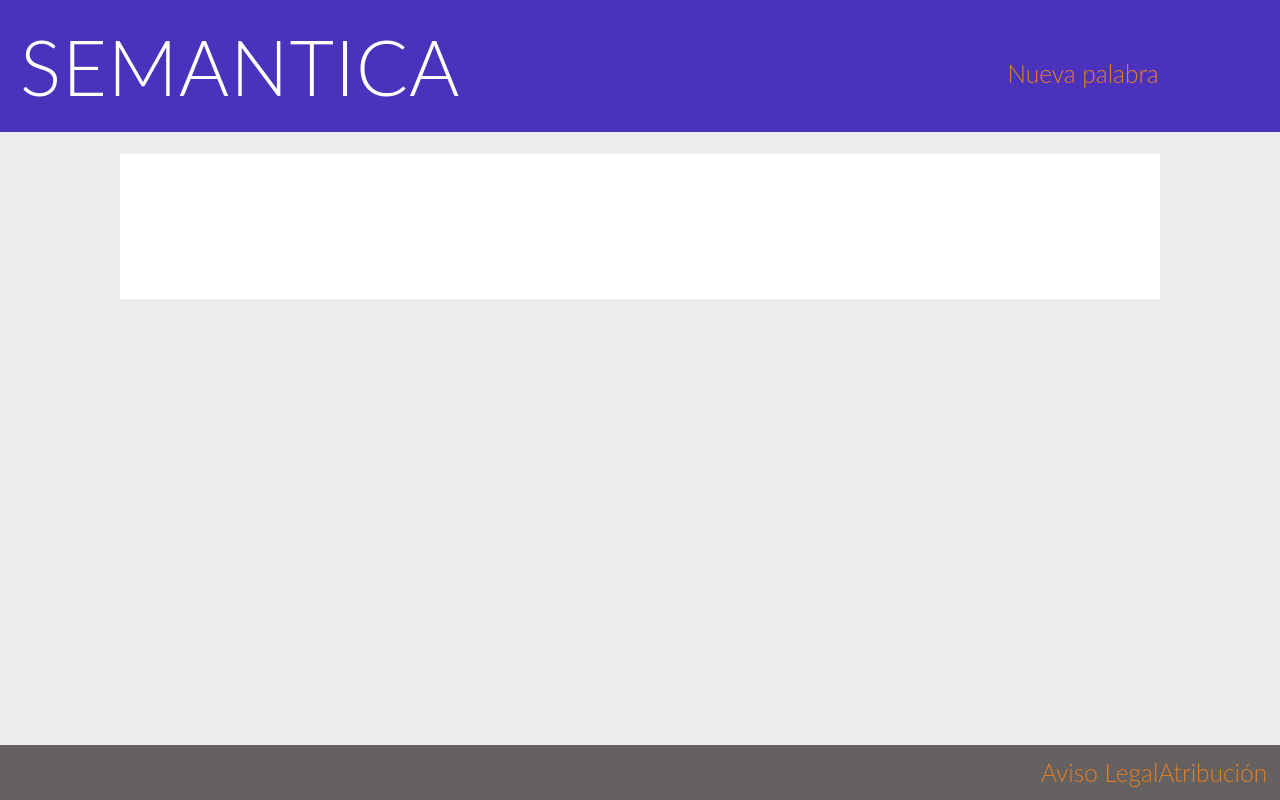
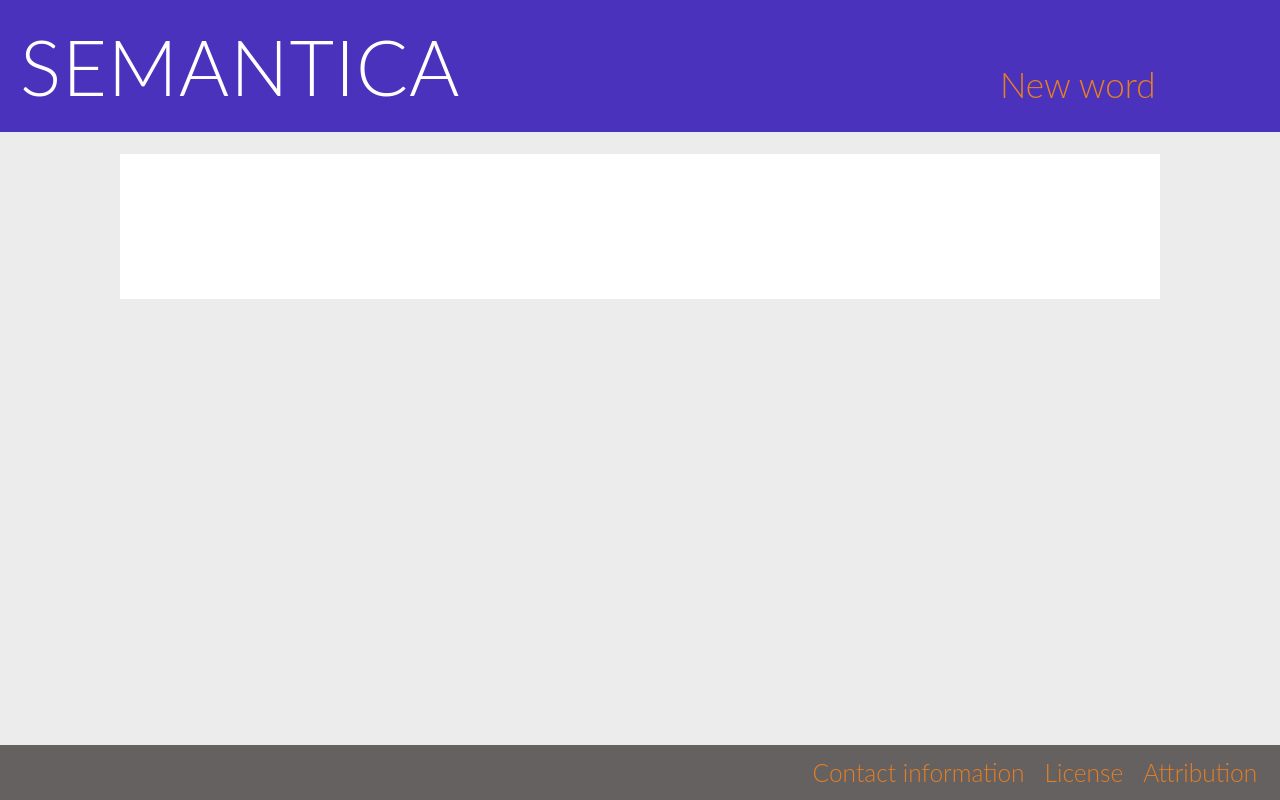
Before and after one commit to emilioponce/semantica, a React (Create React App) app in the folder client/: page / in a window 1280 px wide. Built offline with nearby package versions, Linux system fonts and the light colour scheme; no server answers; the HTML template or start-up script is replaced by a standard one.

Commit message:
css, english words

```diff
--- a/client/src/App.css
+++ b/client/src/App.css
@@ -35,9 +35,8 @@ html, body {
 .controls {
   grid-area: cont;
   background-color: #4b32bd;
-  padding-top: 30%;
-  font-size: 70%;
-  text-align: center;
+  padding: 63px 26px 0 0;
+  text-align: right;
 }
 
 .user {
@@ -63,6 +62,10 @@ footer {
   text-align: right;
   padding: 1%;
   font-size: 70%;
+}
+
+footer > a {
+  margin: 10px;
 }
 
 .word {
--- a/client/src/App.js
+++ b/client/src/App.js
@@ -63,8 +63,9 @@ class App extends Component {
       <main><Word/></main>
       <div className="right-sidebar"/>
       <footer>
-        <a href="#">Aviso Legal</a>
-        <a href="#">Atribución</a>
+        <a href="#">Contact information</a>
+        <a href="#">License</a>
+        <a href="#">Attribution</a>
       </footer>
     </div>);
   }
--- a/client/src/Controls.js
+++ b/client/src/Controls.js
@@ -3,7 +3,7 @@ import React, {Component} from 'react';
 class Controls extends Component {
 
   render() {
-    return <a className="controls" href="#">Nueva palabra</a>
+    return <a className="controls" href="#">New word</a>
   }
 }
 
```
